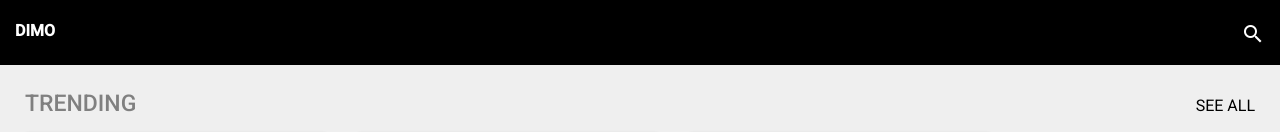
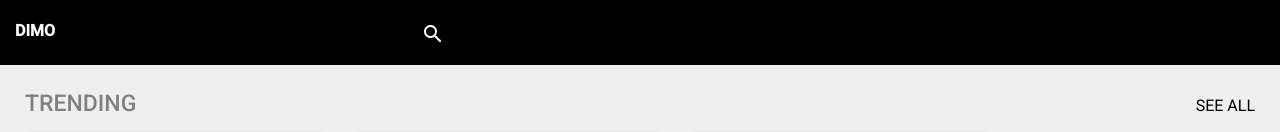
Before and after one commit to paagalpandas/dimo-application, an Angular app in the folder dimo-ui/: page /dashboard in a window 1280 px wide. Shown: the top 132 px of the page. Built offline with nearby package versions, Linux system fonts and the light colour scheme.

Commit message:
[Manju|Sandeep] Temp changes for search.

```diff
--- a/dimo-ui/src/app/app.component.html
+++ b/dimo-ui/src/app/app.component.html
@@ -23,15 +23,6 @@
 </mat-tab-group> -->
 
 
-<div class="dimo-header">
-  <div class="logo">
-    <h4>DIMO</h4>
-  </div>
-  <div class="search">
-    <mat-form-field class="example-full-width">
-      <input matInput="search" placeholder="Search here">
-      <mat-icon aria-hidden="false" aria-label="Search icon">search</mat-icon>
-    </mat-form-field>
-  </div>
-</div>
-<dimo-dashboard></dimo-dashboard>
+<dimo-search></dimo-search>
+<dimo-dashboard ></dimo-dashboard>
+<dimo-searchresult></dimo-searchresult>
--- a/dimo-ui/src/app/app.component.scss
+++ b/dimo-ui/src/app/app.component.scss
@@ -1,20 +1,20 @@
-.dimo-header {
-  height: 65px;
-  background: black;
-  color: white;
-  padding: 0 15px;
-  .logo {
-    display: inline-block;
-    width: 40%;
-  }
-  .search {
-    display: inline-block;
-    width: 60%;
-    text-align: right;
-
-    mat-icon {
-      position: absolute;
-      right: 0;
-    }
-  }
-}
+//.dimo-header {
+//  height: 65px;
+//  background: black;
+//  color: white;
+//  padding: 0 15px;
+//  .logo {
+//    display: inline-block;
+//    width: 40%;
+//  }
+//  .search {
+//    display: inline-block;
+//    width: 60%;
+//    text-align: right;
+//
+//    mat-icon {
+//      position: absolute;
+//      right: 0;
+//    }
+//  }
+//}
--- a/dimo-ui/src/app/app.module.ts
+++ b/dimo-ui/src/app/app.module.ts
@@ -10,11 +10,15 @@ import { MatInputModule } from '@angular/material/input';
 import { MatIconModule } from '@angular/material/icon';
 
 import { DashboardComponent } from './containers/components/dashboard.component';
+import { SearchComponent } from './containers/components/search.component';
+import { SearchResultsComponent } from './containers/components/SearchResults.Component';
 
 @NgModule({
   declarations: [
     AppComponent,
-    DashboardComponent
+    DashboardComponent,
+    SearchComponent,
+    SearchResultsComponent
   ],
   imports: [
     BrowserModule,
--- /dev/null
+++ b/dimo-ui/src/app/containers/components/SearchResults.Component.ts
@@ -0,0 +1,13 @@
+import {Component, Input} from '@angular/core';
+import { ICategory } from '../helpers/dashboard.interfaces';
+
+
+@Component({
+  selector : "dimo-searchresult",
+  templateUrl : '../views/searchresult.component.html',
+  styleUrls : ['../styles/scss/searchresult.component.scss']
+})
+
+export class SearchResultsComponent {
+
+}
--- a/dimo-ui/src/app/containers/components/dashboard.component.ts
+++ b/dimo-ui/src/app/containers/components/dashboard.component.ts
@@ -1,4 +1,4 @@
-import { Component } from '@angular/core';
+import {Component, Input} from '@angular/core';
 import { ICategory } from '../helpers/dashboard.interfaces';
 
 
@@ -7,7 +7,7 @@ import { ICategory } from '../helpers/dashboard.interfaces';
   templateUrl : '../views/dashboard.component.html',
   styleUrls : ['../styles/scss/dashboard.component.scss']
 })
-export class DashboardComponent{
+export class DashboardComponent {
 
    public categories: Array<ICategory> = [
        {
@@ -93,35 +93,35 @@ export class DashboardComponent{
                     description: "A great Movie.",
                     thumbNail: "https://m.media-amazon.com/images/M/MV5BMjk4NGZiMzAtODU1NS00MmQ4LWJiNmQtNWU5ZWU4Y2VmNWI0XkEyXkFqcGdeQXVyODE5NzE3OTE@._V1_SX300.jpg"
                   }]
-       },
-       {
-         category: 'Walt Disney',
-         movies: [{
-           name: "Interstellar",
-           description: "A great Movie.",
-           thumbNail: "https://m.media-amazon.com/images/M/MV5BZjdkOTU3MDktN2IxOS00OGEyLWFmMjktY2FiMmZkNWIyODZiXkEyXkFqcGdeQXVyMTMxODk2OTU@._V1_SX300.jpg"
-         },
-         {
-           name: "PK",
-           description: "A great Movie.",
-           thumbNail: "https://m.media-amazon.com/images/M/MV5BMTYzOTE2NjkxN15BMl5BanBnXkFtZTgwMDgzMTg0MzE@._V1_SX300.jpg"
-         },
-         {
-           name: "1917",
-           description: "A great Movie.",
-           thumbNail: "https://m.media-amazon.com/images/M/MV5BOTdmNTFjNDEtNzg0My00ZjkxLTg1ZDAtZTdkMDc2ZmFiNWQ1XkEyXkFqcGdeQXVyNTAzNzgwNTg@._V1_SX300.jpg"
-         },
-         {
-           name: "Inception",
-           description: "A great Movie.",
-           thumbNail: "https://m.media-amazon.com/images/M/MV5BMjAxMzY3NjcxNF5BMl5BanBnXkFtZTcwNTI5OTM0Mw@@._V1_SX300.jpg"
-         },
-         {
-                    name: "Stree",
-                    description: "A great Movie.",
-                    thumbNail: "https://m.media-amazon.com/images/M/MV5BMjk4NGZiMzAtODU1NS00MmQ4LWJiNmQtNWU5ZWU4Y2VmNWI0XkEyXkFqcGdeQXVyODE5NzE3OTE@._V1_SX300.jpg"
-                  }]
        }
+       // {
+       //   category: 'Walt Disney',
+       //   movies: [{
+       //     name: "Interstellar",
+       //     description: "A great Movie.",
+       //     thumbNail: "https://m.media-amazon.com/images/M/MV5BZjdkOTU3MDktN2IxOS00OGEyLWFmMjktY2FiMmZkNWIyODZiXkEyXkFqcGdeQXVyMTMxODk2OTU@._V1_SX300.jpg"
+       //   },
+       //   {
+       //     name: "PK",
+       //     description: "A great Movie.",
+       //     thumbNail: "https://m.media-amazon.com/images/M/MV5BMTYzOTE2NjkxN15BMl5BanBnXkFtZTgwMDgzMTg0MzE@._V1_SX300.jpg"
+       //   },
+       //   {
+       //     name: "1917",
+       //     description: "A great Movie.",
+       //     thumbNail: "https://m.media-amazon.com/images/M/MV5BOTdmNTFjNDEtNzg0My00ZjkxLTg1ZDAtZTdkMDc2ZmFiNWQ1XkEyXkFqcGdeQXVyNTAzNzgwNTg@._V1_SX300.jpg"
+       //   },
+       //   {
+       //     name: "Inception",
+       //     description: "A great Movie.",
+       //     thumbNail: "https://m.media-amazon.com/images/M/MV5BMjAxMzY3NjcxNF5BMl5BanBnXkFtZTcwNTI5OTM0Mw@@._V1_SX300.jpg"
+       //   },
+       //   {
+       //              name: "Stree",
+       //              description: "A great Movie.",
+       //              thumbNail: "https://m.media-amazon.com/images/M/MV5BMjk4NGZiMzAtODU1NS00MmQ4LWJiNmQtNWU5ZWU4Y2VmNWI0XkEyXkFqcGdeQXVyODE5NzE3OTE@._V1_SX300.jpg"
+       //            }]
+       // }
      ];
 
 }
--- /dev/null
+++ b/dimo-ui/src/app/containers/components/search.component.ts
@@ -0,0 +1,42 @@
+import {Component} from "@angular/core";
+import { ViewEncapsulation } from '@angular/core';
+import {ICategory} from "../helpers/dashboard.interfaces";
+
+@Component({
+  selector : "dimo-search",
+  templateUrl : '../views/search.component.html',
+  styleUrls : ['../styles/scss/search.component.scss'],
+  encapsulation: ViewEncapsulation.None
+})
+
+export class SearchComponent {
+
+  public text: String = "Test Search";
+  //end point call. Variable = new data
+  //clicking of search button, action?
+
+
+
+  public categories: Array<ICategory> = [
+    {
+      category: 'trending',
+      movies: [{
+        name: "Interstellar",
+        description: "A great Movie.",
+        thumbNail: "https://m.media-amazon.com/images/M/MV5BZjdkOTU3MDktN2IxOS00OGEyLWFmMjktY2FiMmZkNWIyODZiXkEyXkFqcGdeQXVyMTMxODk2OTU@._V1_SX300.jpg"
+      },
+        {
+          name: "PK",
+          description: "A great Movie.",
+          thumbNail: "https://m.media-amazon.com/images/M/MV5BMTYzOTE2NjkxN15BMl5BanBnXkFtZTgwMDgzMTg0MzE@._V1_SX300.jpg"
+        },
+        {
+          name: "1917",
+          description: "A great Movie.",
+          thumbNail: "https://m.media-amazon.com/images/M/MV5BOTdmNTFjNDEtNzg0My00ZjkxLTg1ZDAtZTdkMDc2ZmFiNWQ1XkEyXkFqcGdeQXVyNTAzNzgwNTg@._V1_SX300.jpg"
+        }]
+    }];
+
+
+
+    }
--- /dev/null
+++ b/dimo-ui/src/app/containers/styles/scss/search.component.scss
@@ -0,0 +1,35 @@
+.dimo-search {
+
+  height: 65px;
+  background: black;
+  color: white;
+  padding: 0 15px;
+  .logo {
+    display: inline-block;
+    width: 20%;
+  }
+  .search {
+    //display: flex;
+    //justify-content: center;
+    //align-items: center;
+    //flex-direction: column;
+    display: inline-block;
+    //width: 80%;
+    text-align: right;
+    //border-color: #7f7f7f;
+    mat-icon {
+      position: absolute;
+      right: 0;
+    }
+
+    //.mat-input-flex.mat-form-field-flex{
+    //  border: 1px white;
+    //}
+  }
+
+  .inputField {
+    width: 80%;
+    text-align: left;
+  }
+
+}
--- /dev/null
+++ b/dimo-ui/src/app/containers/views/search.component.html
@@ -0,0 +1,18 @@
+<div class="dimo-search">
+  <div class="logo">
+    <h4>DIMO</h4>
+  </div>
+  <div class="search">
+    <mat-form-field class="example-full-width">
+<!--        <div style="text-align:center;">-->
+            <input matInput="search" class="inputField" placeholder={{text}}>
+            <mat-icon aria-label="Search icon">search</mat-icon>
+<!--        </div>-->
+
+    </mat-form-field>
+  </div>
+</div>
+
+
+
+<!--// class="example-full-width">-->
```
Also changed, not shown: dimo-ui/src/app/containers/styles/scss/searchresult.component.scss (added, +39 -0 lines), dimo-ui/src/app/containers/views/searchresult.component.html (added, +15 -0 lines).
